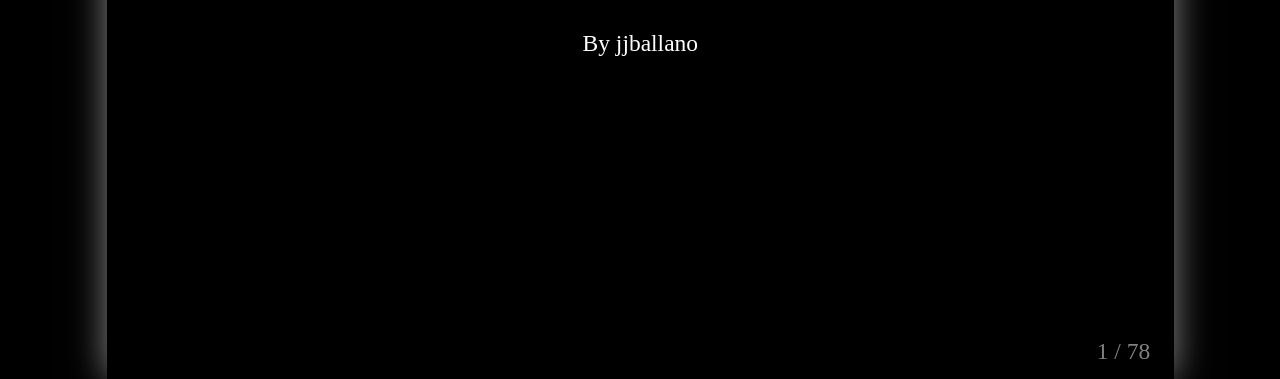
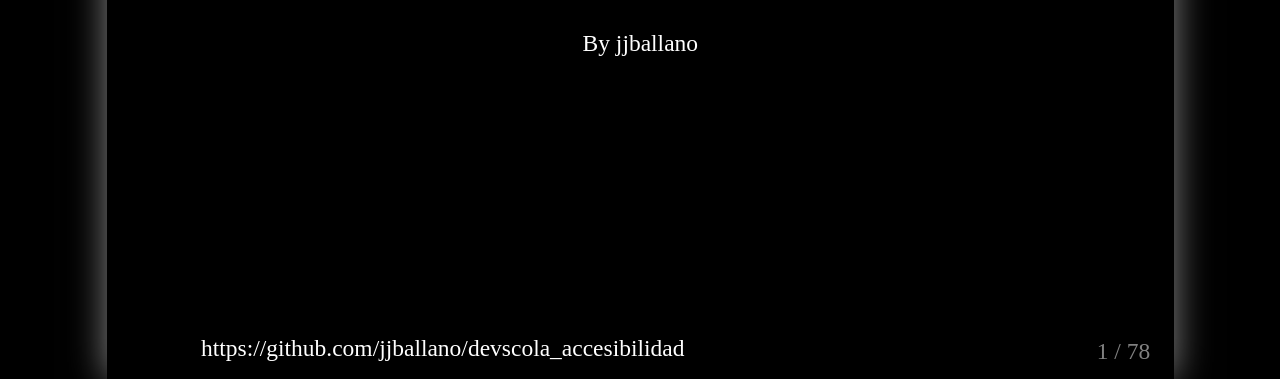
Before and after one commit to jjballano/devscola_accesibilidad, a plain HTML site: page index.html in a window 1280 px wide. Shown: the part 421-800 px from the top of the page. Drawn offline with Linux system fonts and the light colour scheme; a web font is replaced by a local one.

Commit message:
Added link to slides

```diff
--- a/index.html
+++ b/index.html
@@ -12,6 +12,7 @@ class: center, middle
 
 <h1>Accesibilidad web</h1>
 <p>By jjballano</p>
+<footer>https://github.com/jjballano/devscola_accesibilidad</footer>
 ---
 <h2>¿Quién soy?</h2>
 --
--- a/styles.css
+++ b/styles.css
@@ -34,6 +34,10 @@ li {
 }
 a, a:visited {
   color: cadetblue;
+}
+footer {
+  position: fixed;
+  bottom: 15px;
 }
 .remark-slide-container{
   background-color: #000000;
```
